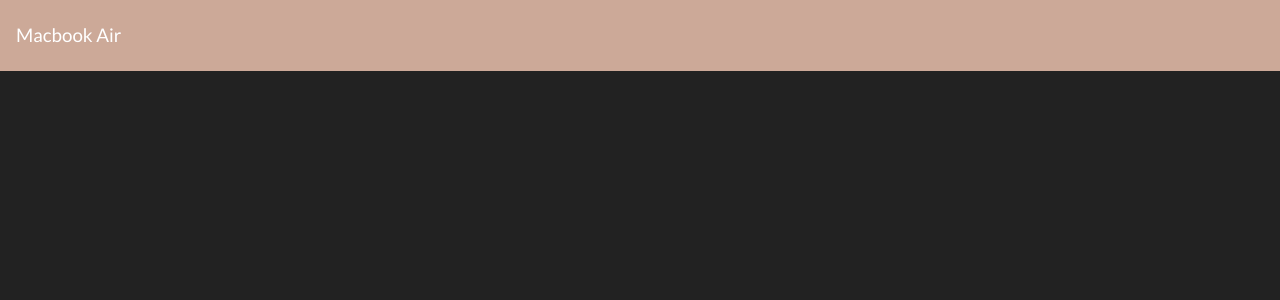
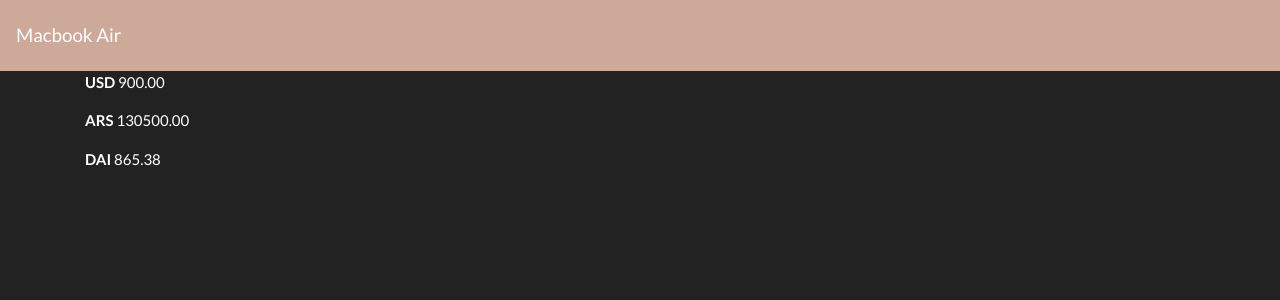
Before and after one commit to nvallejos17/mac-sale, a React (Create React App) app: page / in a window 1280 px wide. Shown: the top 300 px of the page. Built offline with nearby package versions, Linux system fonts and the light colour scheme.

Commit message:
Add Price component

```diff
--- a/src/App.js
+++ b/src/App.js
@@ -1,10 +1,12 @@
 import React from 'react';
 import MainNav from './components/MainNav/MainNav.component';
+import Price from './components/Price/Price.component';
 
 const App = () => {
   return (
     <>
       <MainNav />
+      <Price />
     </>
   );
 };
--- /dev/null
+++ b/src/components/Price/Price.component.js
@@ -0,0 +1,24 @@
+import React from 'react';
+import Container from 'react-bootstrap/Container';
+
+const Price = () => {
+  const priceItems = [
+    { cur: 'usd', val: 900 },
+    { cur: 'ars', val: 900 * 145 },
+    { cur: 'dai', val: 900 / 1.04 },
+  ];
+
+  return (
+    <Container>
+      {priceItems.map(({ cur, val }) => (
+        <div key={cur}>
+          <p>
+            <strong>{cur.toUpperCase()}</strong> {val.toFixed(2)}
+          </p>
+        </div>
+      ))}
+    </Container>
+  );
+};
+
+export default Price;
```
